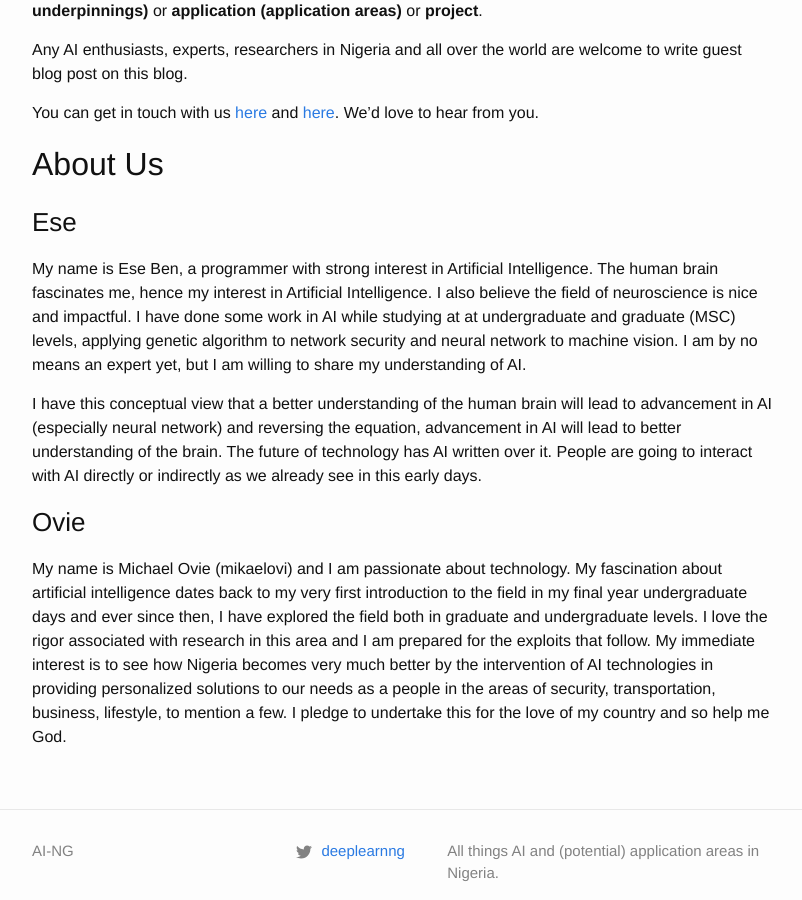
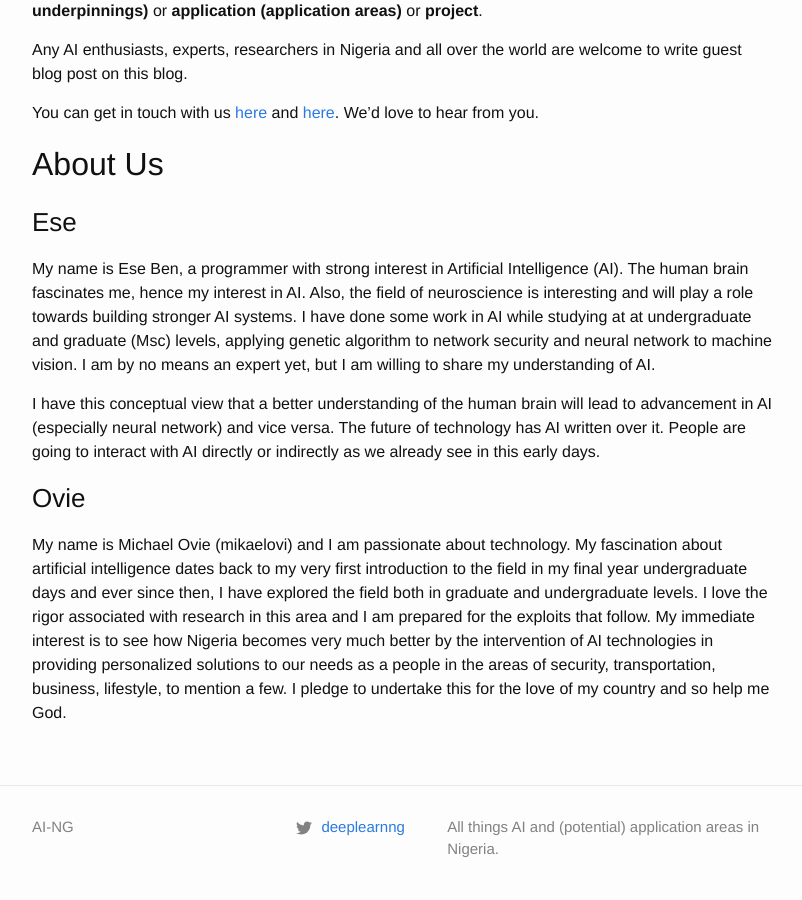
Before and after one commit to ai-ng/ai-ng.github.io, a Jekyll site: the page built from about.md, in a window 1280 px wide and 900 px high, scrolled down 692 px. Shown: the whole window, without its empty margins (238-1040 px from the left). Built offline with Jekyll 4.4.1, drawn with Linux system fonts in a browser that asks for light colours.

Commit message:
Update about.md

```diff
--- a/about.md
+++ b/about.md
@@ -23,9 +23,9 @@ You can get in touch with us [here](mailto:wecodeanything@outlook.com) and [here
 
 ## About Us
 ### Ese
-My name is Ese Ben, a programmer with strong interest in Artificial Intelligence. The human brain fascinates me, hence my interest in Artificial Intelligence. I also believe the field of neuroscience is nice and impactful. I have done some work in AI while studying at at undergraduate and graduate (MSC) levels, applying genetic algorithm to network security and neural network to machine vision. I am by no means an expert yet, but I am willing to share my understanding of AI.
+My name is Ese Ben, a programmer with strong interest in Artificial Intelligence (AI). The human brain fascinates me, hence my interest in AI. Also, the field of neuroscience is interesting and will play a role towards building stronger AI systems. I have done some work in AI while studying at at undergraduate and graduate (Msc) levels, applying genetic algorithm to network security and neural network to machine vision. I am by no means an expert yet, but I am willing to share my understanding of AI.
 
-I have this conceptual view that a better understanding of the human brain will lead to advancement in AI (especially neural network) and reversing the equation, advancement in AI will lead to better understanding of the brain. The future of technology has AI written over it. People are going to interact with AI directly or indirectly as we already see in this early days.
+I have this conceptual view that a better understanding of the human brain will lead to advancement in AI (especially neural network) and vice versa. The future of technology has AI written over it. People are going to interact with AI directly or indirectly as we already see in this early days.
 
 ### Ovie
 My name is Michael Ovie (mikaelovi) and I am passionate about technology. My fascination about artificial intelligence dates back to my very first introduction to the field in my final year undergraduate days and ever since then, I have explored the field both in graduate and undergraduate levels. I love the rigor associated with research in this area and I am prepared for the exploits that follow. My immediate interest is to see how Nigeria becomes very much better by the intervention of AI technologies in providing personalized solutions to our needs as a people in the areas of security, transportation, business, lifestyle, to mention a few. I pledge to undertake this for the love of my country and so help me God.
```
